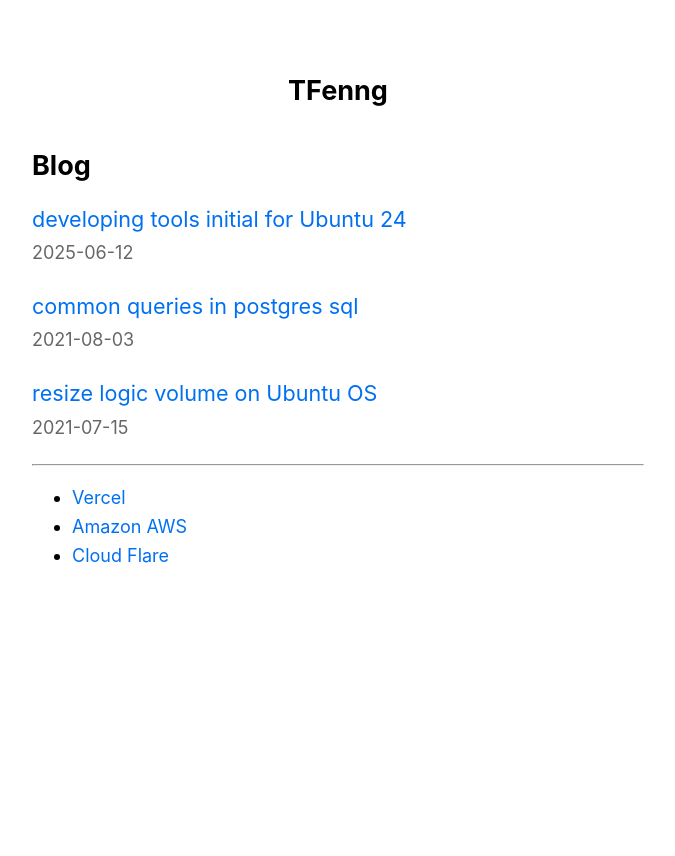
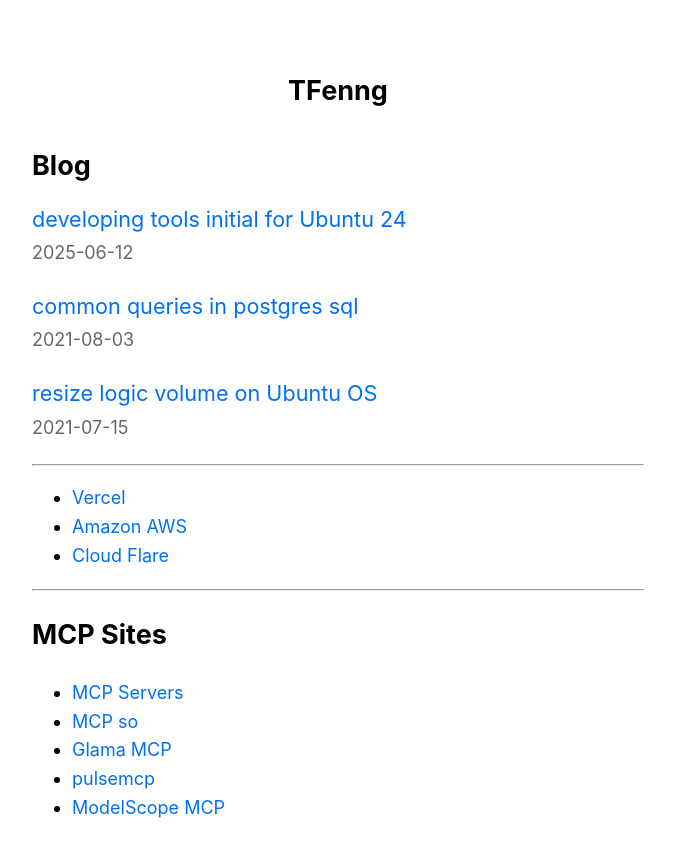
Before and after one commit to tfenng/next-blog, a Next.js app: page / in a window 1280 px wide. Shown: the top 856 px of the page, without its empty margins (302-977 px from the left). Before the commit the page ends 800 px from the top, so only its background shows below. Built offline with nearby package versions, Linux system fonts and the light colour scheme.

Commit message:
add mcp sites in homepage

```diff
--- a/components/footer.js
+++ b/components/footer.js
@@ -7,5 +7,14 @@ export default function Footer() {
             <li><a href="https://aws.amazon.com/cn/">Amazon AWS</a></li>
             <li><a href="https://www.cloudflare-cn.com//">Cloud Flare</a></li>
         </ul>
+        <hr/>
+        <h2>MCP Sites</h2>
+        <ul>
+            <li><a href="https://mcpservers.org">MCP Servers</a> </li>
+            <li><a href="https://mcp.so">MCP so</a> </li>
+            <li><a href="https://glama.ai/mcp/servers">Glama MCP</a> </li>
+            <li><a href="https://www.pulsemcp.com">pulsemcp</a> </li>
+            <li><a href="https://modelscope.cn/mcp">ModelScope MCP</a> </li>
+        </ul>
     </div>;
 }
```
